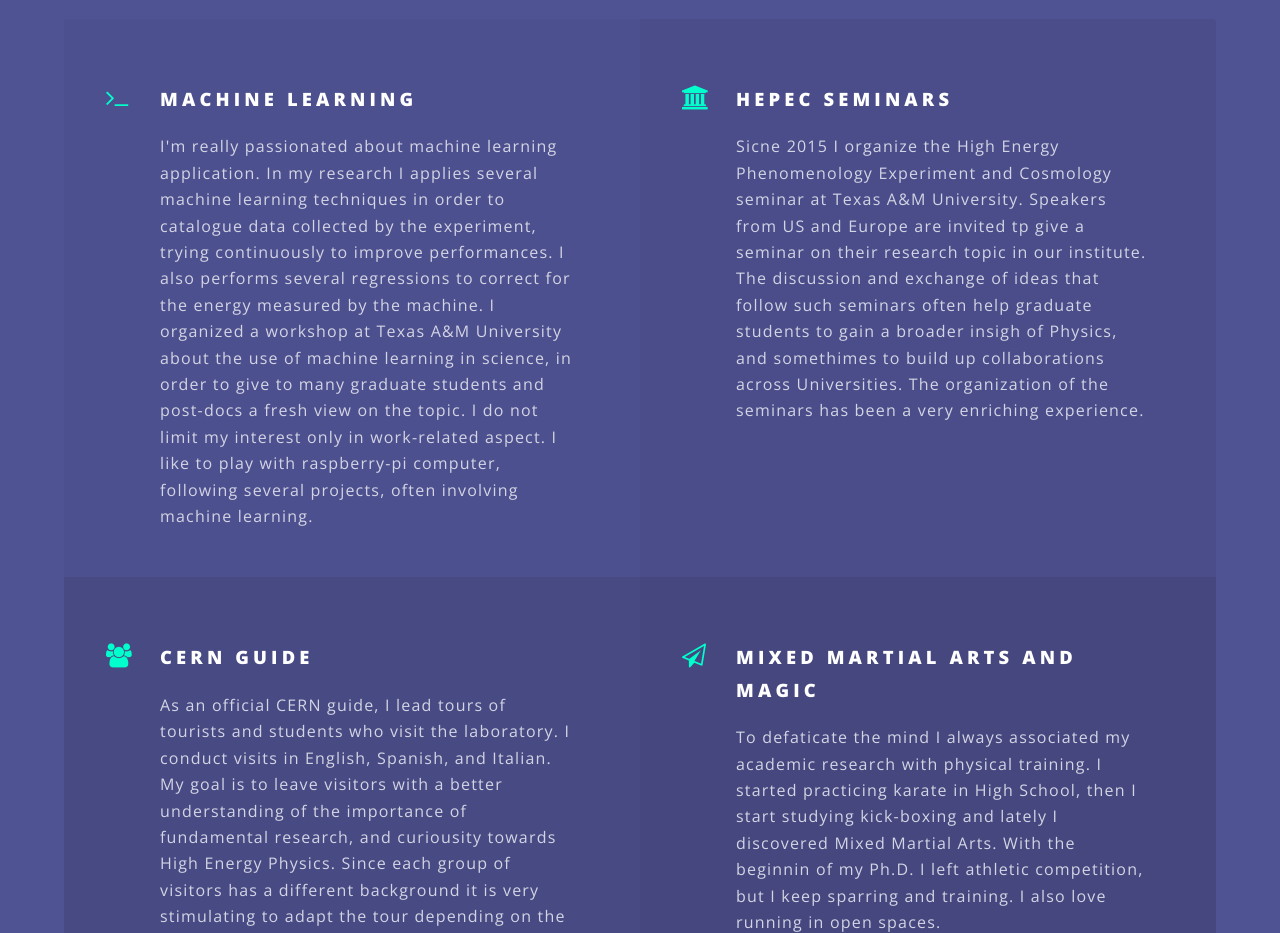
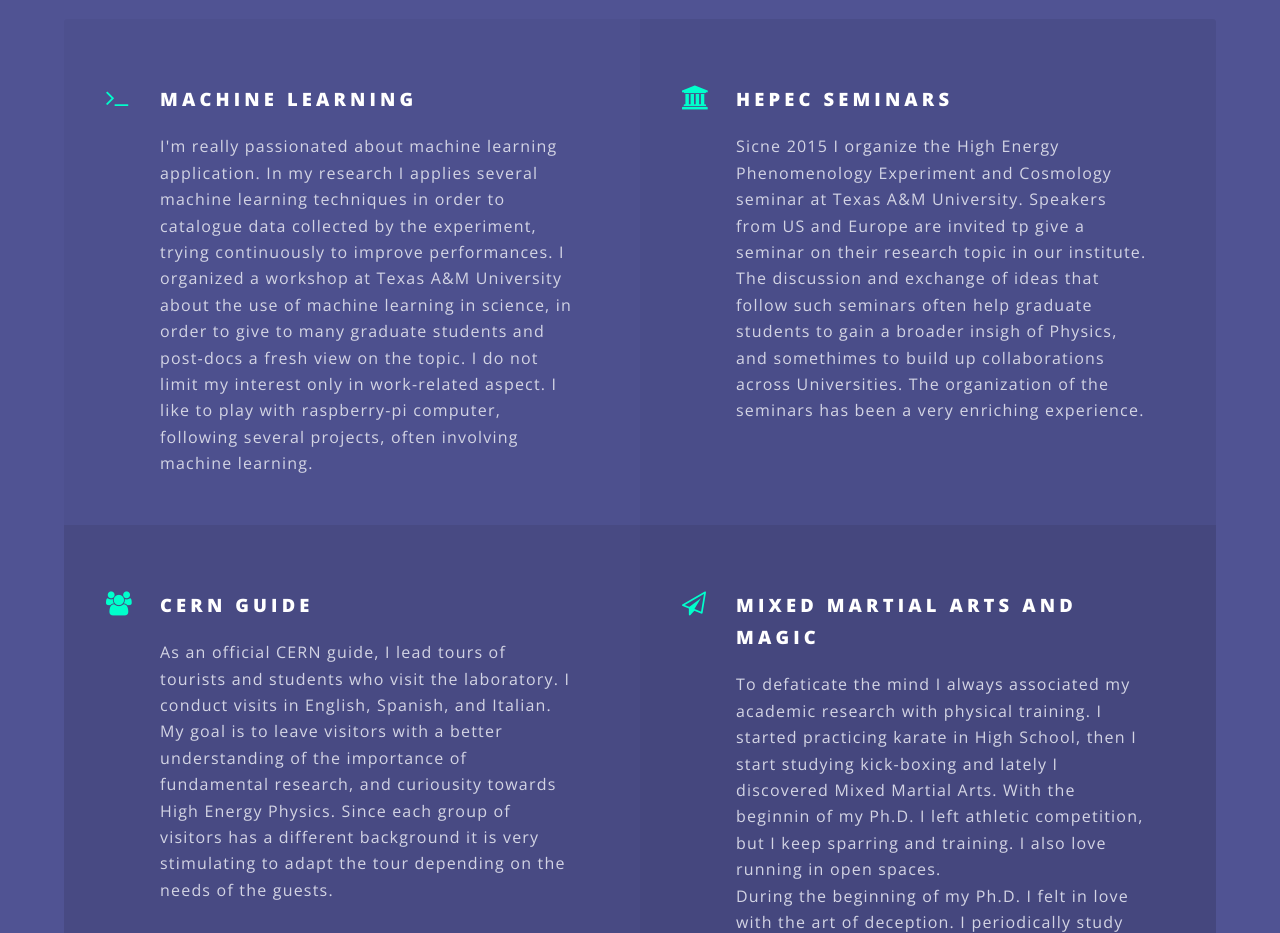
Before and after one commit to lpernie/lpernie.github.io, a plain HTML site: page index.html in a window 1280 px wide. Shown: the part 4280-5213 px from the top of the page. Drawn offline with nearby package versions, Linux system fonts and the light colour scheme; some packages are replaced by stand-ins of ours.

Commit message:
fix text

```diff
--- a/index.html
+++ b/index.html
@@ -253,7 +253,6 @@
 									<p>I'm really passionated about machine learning application.
 									In my research I applies several machine learning techniques in order to catalogue data
 									collected by the experiment, trying continuously to improve performances.
-									I also performs several regressions to correct for the energy measured by the machine.
 									I organized a workshop at Texas A&M University about the use of machine learning in science,
 									in order to give to many graduate students and post-docs a fresh view on the topic.
 									I do not limit my interest only in work-related aspect. I like to play with raspberry-pi computer,
```
